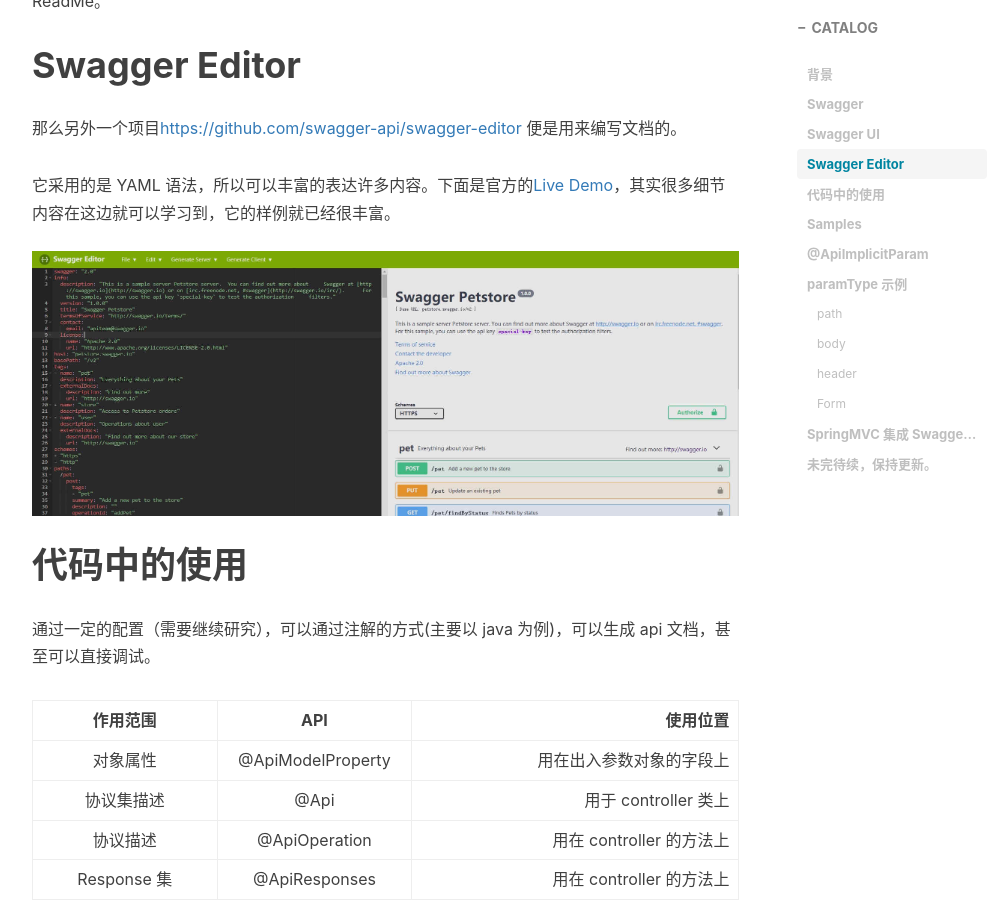
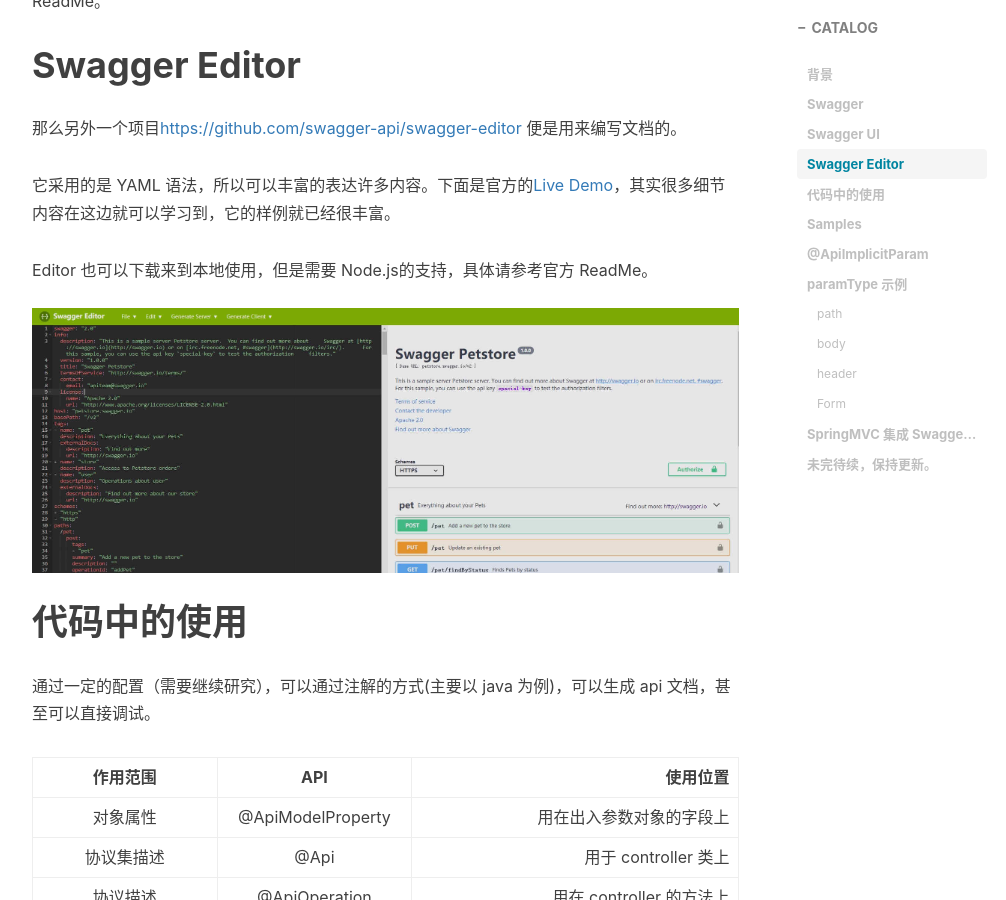
Before and after one commit to bearfly1990/bearfly.github.io, a Jekyll site: the page built from _posts/2018/11/2018-11-22-Swagger.md, in a window 1280 px wide and 900 px high, scrolled down 2105 px. Shown: the whole window, without its empty margins (233-1239 px from the left). Built offline with Jekyll 4.4.1, drawn with Linux system fonts in a browser that asks for light colours; nearby versions of some CDN libraries; comment, search, counter and statistics services are not loaded.

Commit message:
update swagger

```diff
--- a/_posts/2018/11/2018-11-22-Swagger.md
+++ b/_posts/2018/11/2018-11-22-Swagger.md
@@ -46,6 +46,8 @@ Swagger UI 主要用来通过读取对应的 YAML/JSON 文件，来解析并展
 那么另外一个项目[https://github.com/swagger-api/swagger-editor](https://github.com/swagger-api/swagger-editor) 便是用来编写文档的。
 
 它采用的是 YAML 语法，所以可以丰富的表达许多内容。下面是官方的[Live Demo](https://swagger.io/tools/swagger-editor/)，其实很多细节内容在这边就可以学习到，它的样例就已经很丰富。
+
+Editor 也可以下载来到本地使用，但是需要 Node.js的支持，具体请参考官方 ReadMe。
 ![Swagger Editor](/img/post/2018-11-22-Swagger-editor.jpg)
 
 # 代码中的使用
```
